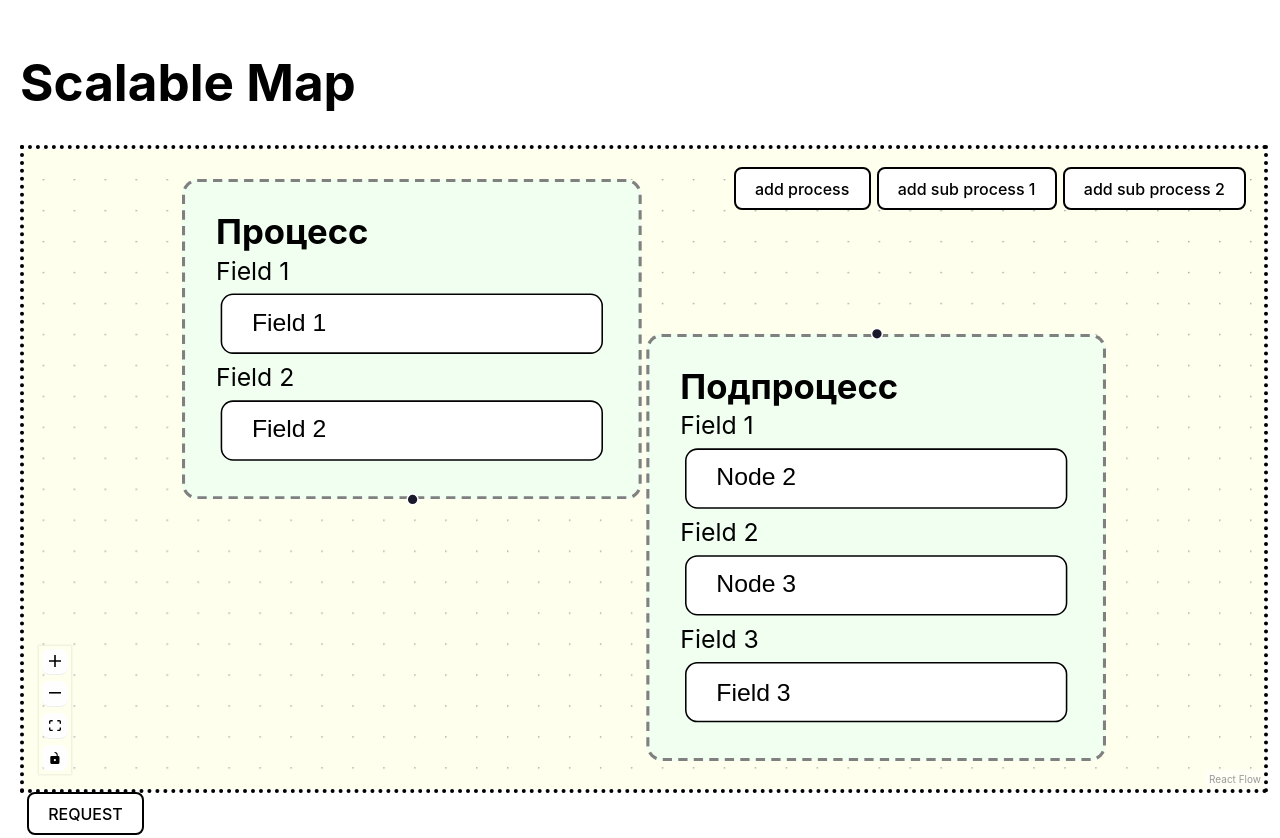
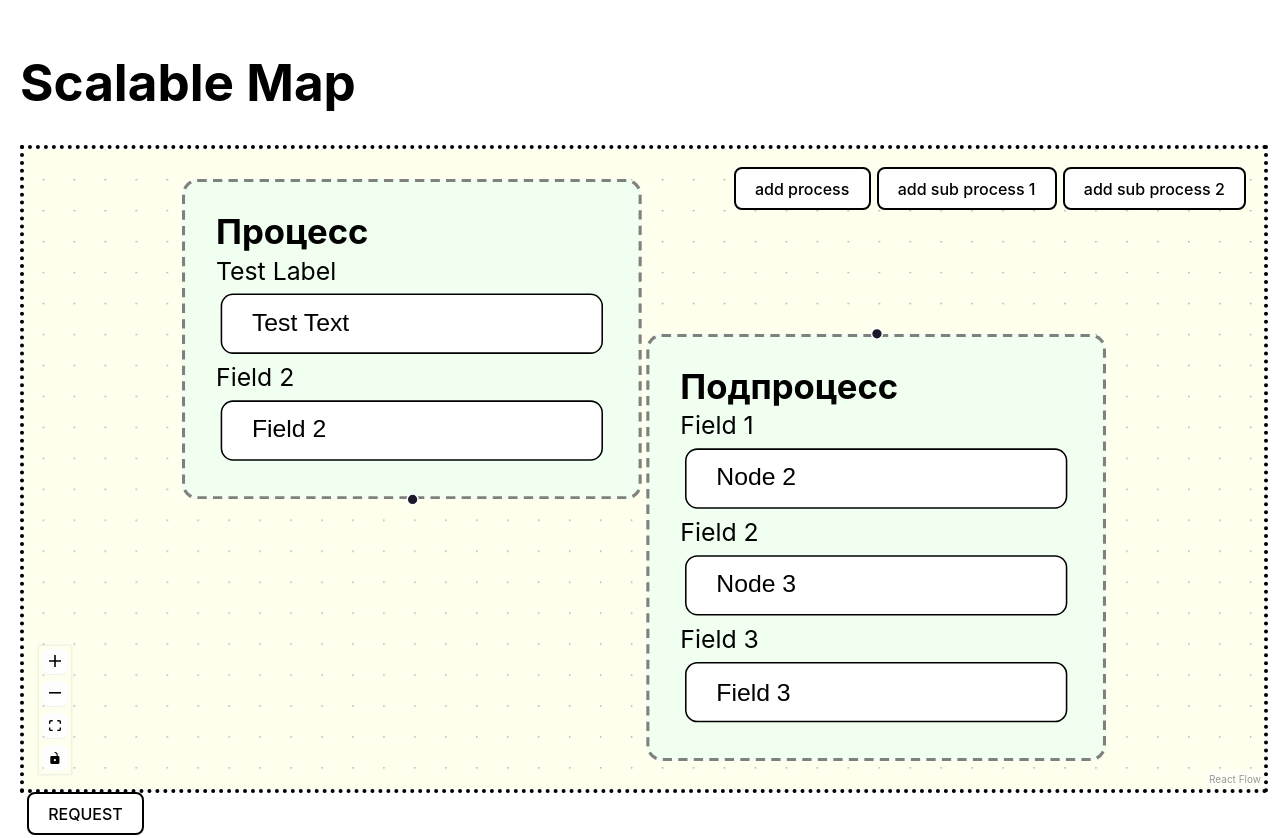
Before and after one commit to DanilPorkchop15/react-flow-test, a React app: page / in a window 1280 px wide. Built offline with nearby package versions, Linux system fonts and the light colour scheme; the HTML template or start-up script is replaced by a standard one.

Commit message:
feat(flow): add initial edges

```diff
--- a/src/widgets/scalableMap/config.ts
+++ b/src/widgets/scalableMap/config.ts
@@ -1,5 +1,5 @@
 import {ProcessNode} from "../../features/processNode";
-import type { Node } from "@xyflow/react";
+import type {Edge, Node} from "@xyflow/react";
 import {NODE_TYPES} from "../../shared/config";
 import {SubProcessNode} from "../../features/subProcess";
 
@@ -13,7 +13,7 @@ export const initialNodes: Node[] = [
   {
     id: '1',
     type: 'processNode',
-    data: { text1: 'Node 1' },
+    data: { field1: { text: 'Test Text', label: 'Test Label' } },
     position: { x: 100, y: 50 },
   },
   {
@@ -23,3 +23,7 @@ export const initialNodes: Node[] = [
     position: { x: 400, y: 150 },
   }
 ]
+
+export const initialEdges: Edge[] = [
+  { id: 'e1-2', source: '1', target: '2', animated: true },
+]
```
